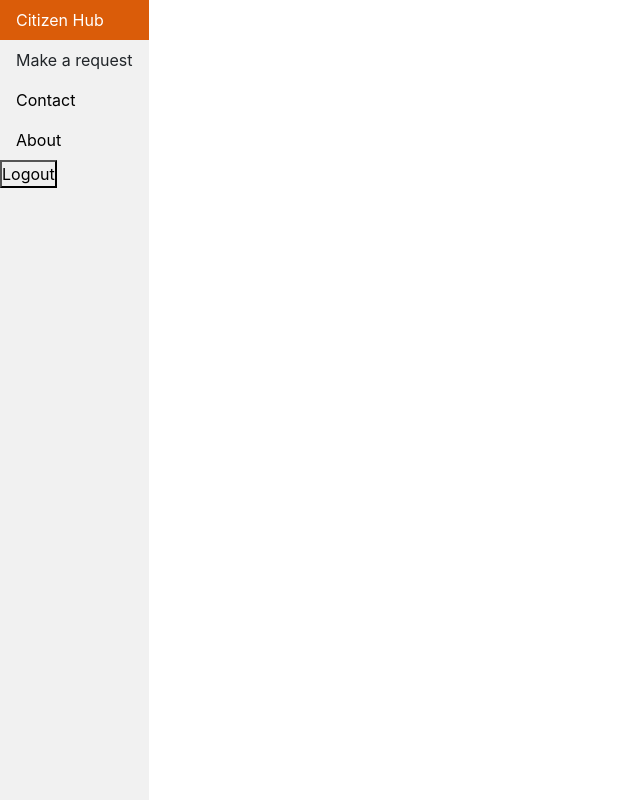
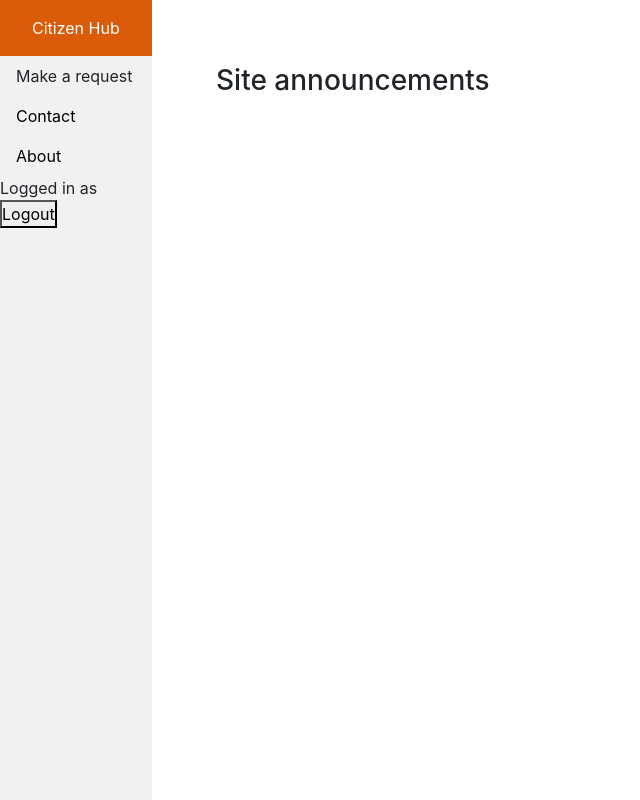
Before and after one commit to VasileiosBardakis/WEB-2023-2024, a website: page views/citizen.html in a window 1280 px wide. Shown: the whole page, without its empty margins (0-640 px from the left). Drawn offline with nearby package versions, Linux system fonts and the light colour scheme; files that its build step writes are made by us from their sources; no server answers; files whose address does not match are found by name.

Commit message:
Styled page, started announcements.

```diff
--- a/views/citizen.html
+++ b/views/citizen.html
@@ -22,12 +22,15 @@
 
     <!-- <img src="favicon.png" alt="Saviors Inc. logo" style="width:1.5em;position:relative"> -->
     <!-- <div class="container"> -->
-      <ul class="sidebar">
-        <li class="header">Citizen Hub</li>
+      <ul class="sidebar" id="sidebar">
+        <!-- Margin padding 0 for hub -->
+        <li class="header"><a onclick="showAnnouncementsPanel()">Citizen Hub</a></li>
         <li><a onclick="showRequestPanel()">Make a request</a></li>
         <li><a href="#contact">Contact</a></li>
         <li><a href="#about">About</a></li>
         <li>
+          <!-- TODO: Add username -->
+          <div id="login-name">Logged in as </div>
           <form action="/logout?_method=DELETE" method="post">
             <button type="submit">Logout</button>
           </form>
@@ -39,6 +42,7 @@
       <!-- This will be the canvas for everything -->
       <div class="canvas" id="canvas">
         <div id="makeRequest" class="hidden">
+          <h3>Make a request</h3>
           <form action="/citizen/makeRequest" method="post">
             <!-- Item select -->
             <div id="table-select" class="table-select">
@@ -59,7 +63,6 @@
             <script src="js/citizen.js"></script>
             <script>
                 showCategories();
-                // For first render
             </script>
 
             <!-- People num input -->
@@ -73,22 +76,43 @@
             <div id="error-message"></div>
           </form>
 
+        <h3>Your previous requests</h3>
+        <div id="is-empty-message"></div>
         <table class="user_requests" id="user_requests">
-          <div id="is_empty">You have not done any requests.</div>
         </table>
 
-        <div id="empty_table"></div>
+        </div>
 
-        <script src="js/citizen.js"></script>
-        <script>
-            loadRequestsTable();
-        </script>
+        <!-- Default view -->
+        <div id="seeAnnouncements">
+          <h3>Site announcements</h3>
+          <!-- <div class="announcement-box">
+            <h5 style="margin:0;">Important Announcement</h5>
+            <p style="margin:0;">This is where you can write your announcement content. It can be multiple lines.</p>
+            <p style="text-align:right;opacity:0.5;margin:0;">5 hours ago</p>
+          </div> -->
 
         </div>
 
 
       </div>
     <!-- </div> -->
+      <script>
+        // Dynamically set size of canvas to prevent overlap with sidebar
+        // TODO: Sidebar has static size, but might change to scale with screen size
+        // If so, make font scale with sidebar also
+        document.addEventListener("DOMContentLoaded", function () {
+          if (window.innerWidth > 300) {
+            var sidebarWidth = document.getElementById("sidebar").offsetWidth;
+            document.getElementById("canvas").style.marginLeft = sidebarWidth + "px";
+          }
+        });
+
+        function handleClick(section) {
+          // Your custom logic here
+          console.log("Clicked on " + section);
+        }
+      </script>
 
       <noscript>Sorry, your browser does not support JavaScript!</noscript>
   </body>
```
